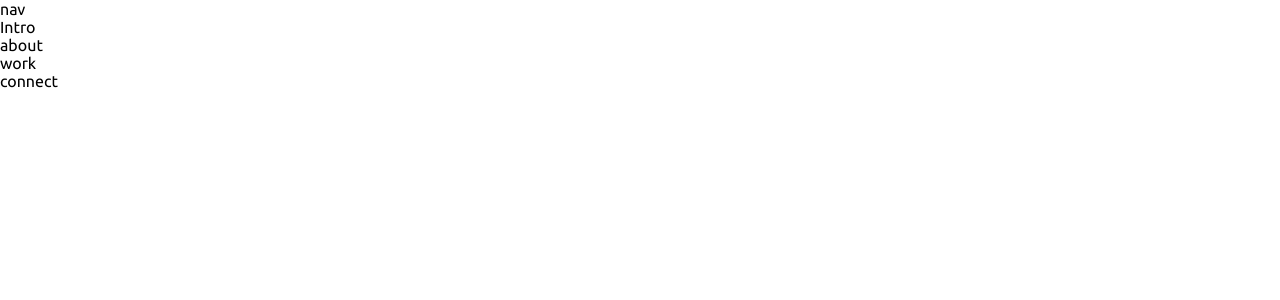
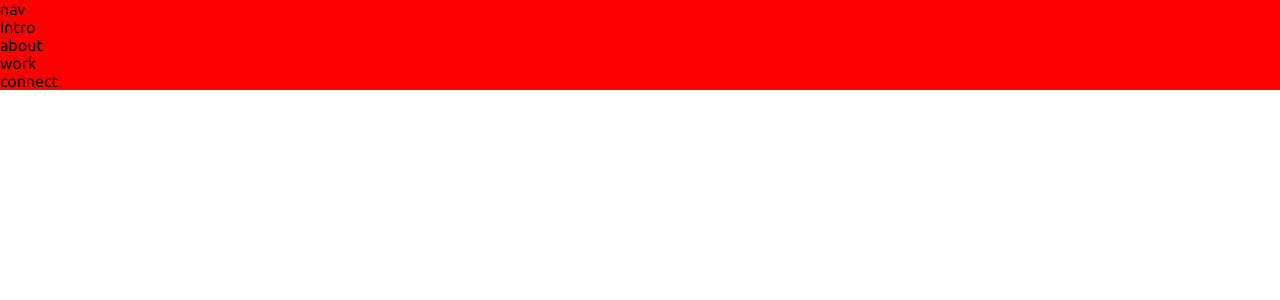
Before and after one commit to FROSTYLAN/Portafolio-2022, a React (Create React App) app: page / in a window 1280 px wide. Shown: the top 300 px of the page. Built offline with nearby package versions, Linux system fonts and the light colour scheme.

Commit message:
create styles and connect with components

```diff
--- a/src/components/About.jsx
+++ b/src/components/About.jsx
@@ -1,4 +1,5 @@
 import React from 'react';
+import '../styles/About.css';
 
 const About = () => {
     return (
--- a/src/components/Connect.jsx
+++ b/src/components/Connect.jsx
@@ -1,4 +1,5 @@
 import React from 'react';
+import '../styles/Connect.css';
 
 const Connect = () => {
     return (
--- a/src/components/Intro.jsx
+++ b/src/components/Intro.jsx
@@ -1,4 +1,5 @@
 import React from 'react';
+import '../styles/Intro.css';
 
 const Intro = () => {
     return (
--- a/src/components/Nav.jsx
+++ b/src/components/Nav.jsx
@@ -1,4 +1,5 @@
 import React from 'react';
+import '../styles/Nav.css';
 
 const Nav = () => {
     return (
--- a/src/components/Work.jsx
+++ b/src/components/Work.jsx
@@ -1,4 +1,5 @@
 import React from 'react';
+import '../styles/Work.css';
 
 const Work = () => {
     return (
--- /dev/null
+++ b/src/styles/About.css
@@ -0,0 +1,3 @@
+.About {
+    background-color: red;
+}
--- /dev/null
+++ b/src/styles/Connect.css
@@ -0,0 +1,3 @@
+.Connect {
+    background-color: red;
+}
--- /dev/null
+++ b/src/styles/Intro.css
@@ -0,0 +1,3 @@
+.Intro {
+    background-color: red;
+}
--- /dev/null
+++ b/src/styles/Nav.css
@@ -0,0 +1,3 @@
+.Nav {
+    background-color: red;
+}
--- /dev/null
+++ b/src/styles/Work.css
@@ -0,0 +1,3 @@
+.Work {
+    background-color: red;
+}
```
